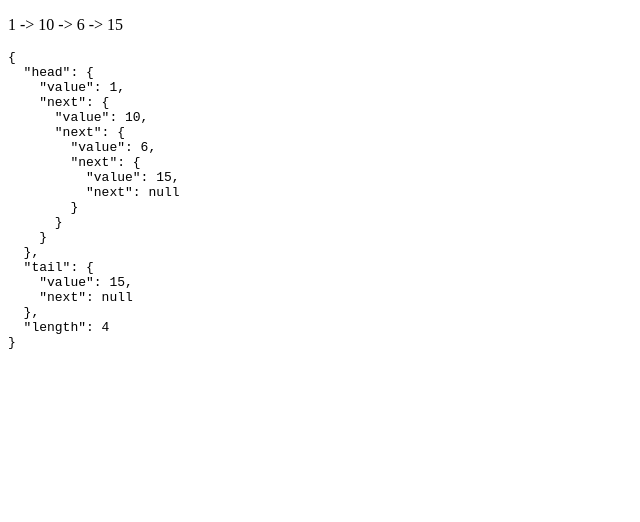
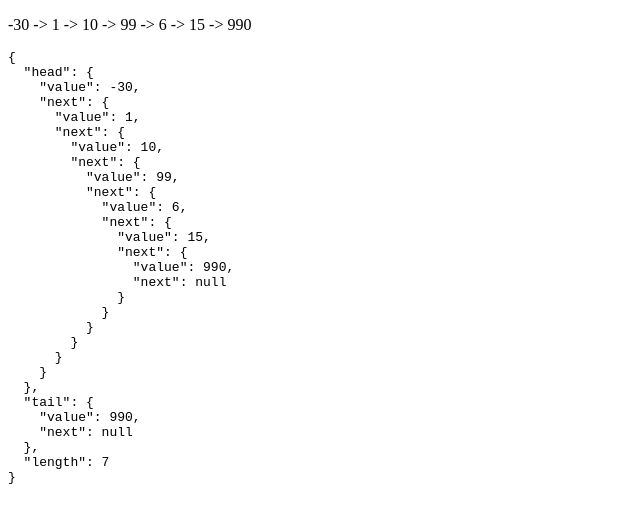
Before and after one commit to henghaopu/data-structure, a plain HTML site: page linked-list/index.html in a window 1280 px wide. Shown: the whole page, without its empty margins (0-640 px from the left). Drawn offline with Linux system fonts and the light colour scheme.

Commit message:
Implement insert()

```diff
--- a/linked-list/index.html
+++ b/linked-list/index.html
@@ -65,6 +65,36 @@
           this.length++;
         }
 
+        insert(index, value) {
+          if (index >= this.length) {
+            return this.append(value);
+          }
+          if (index <= 0) {
+            return this.prepend(value);
+          }
+
+          const newNode = {
+            value,
+            next: null
+          };
+          let previousNode = null;
+          let currentNode = this.head;
+          //      *   ->  *  ->  *      *   ->  *  ->  *
+          //      p       c                     p      c
+          for (let i = 0; i < index; i++) {
+            // side: store the previous node that points to the current node
+            previousNode = currentNode;
+            // main: keep moving current node to the index
+            currentNode = currentNode.next;
+          }
+          //   p    c         p    c
+          //       /           \  /
+          //     n              n
+          newNode.next = currentNode;
+          previousNode.next = newNode;
+          this.length++;
+        }
+
         printList() {
           const linkedListValueArray = [];
           let currentNode = this.head;
@@ -80,7 +110,12 @@
       let linkedList = new LinkedList(10);
       linkedList.append(6);
       linkedList.append(15);
+
       linkedList.prepend(1);
+
+      linkedList.insert(2, 99);
+      linkedList.insert(-300, -30);
+      linkedList.insert(900, 990);
 
       document.querySelector("#ll-value").innerHTML = linkedList.printList();
       document.querySelector("#root").innerHTML = JSON.stringify(
```
